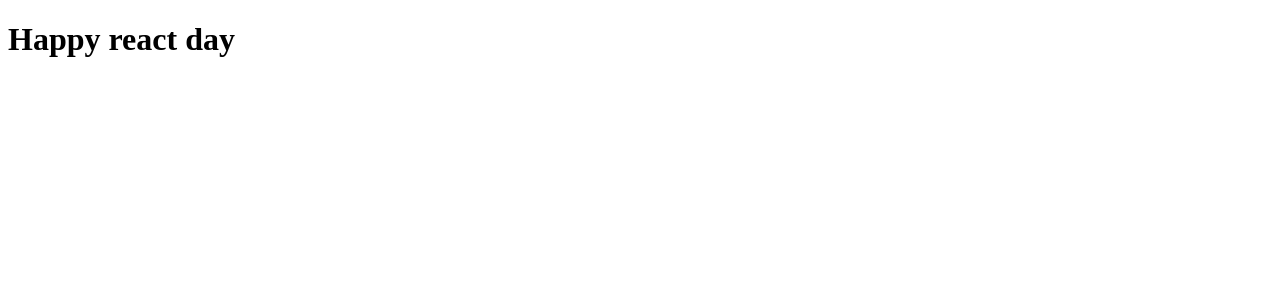
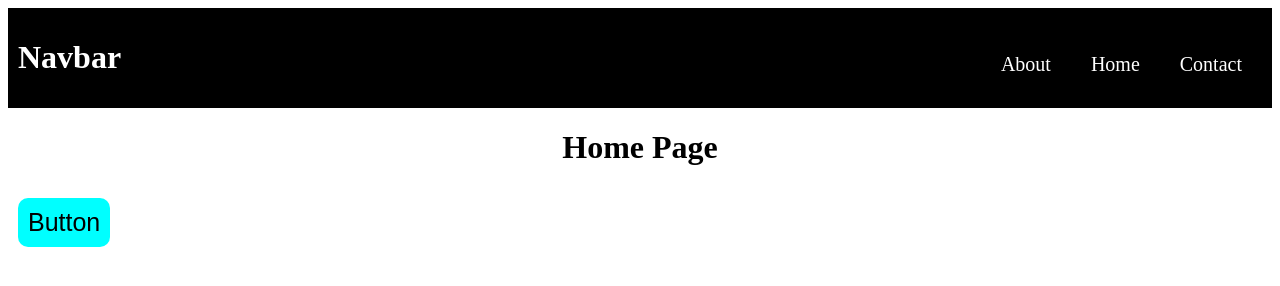
Before and after one commit to shwetapund/react-routing, a React app: page / in a window 1280 px wide. Built offline with nearby package versions, Linux system fonts and the light colour scheme.

Commit message:
react routing app

```diff
--- a/public/index.html
+++ b/public/index.html
@@ -2,12 +2,11 @@
 <html>
   <head>
     <meta name="viewport" content="width=device-width, initial-scale=1" />
-    <!-- <link rel="apple-touch-icon" href="%PUBLIC_URL%/logo192.png" /> -->
     <title>React App</title>
   </head>
   <body>
     <noscript>You need to enable JavaScript to run this app.</noscript>
-    <div id="root"></div>
+    <div id="root" style={bg-colr}></div>
 
   </body>
 </html>
--- a/src/components/Button/Button.css
+++ b/src/components/Button/Button.css
@@ -0,0 +1,8 @@
+.button{
+    background-color: aqua;
+    border: none;
+    border-radius: 10px;
+    font-size: 25px;
+    margin: 10px;
+    padding: 10px;
+}
--- a/src/components/Button/Button.js
+++ b/src/components/Button/Button.js
@@ -0,0 +1,10 @@
+import './Button.css';
+export default function Button() {
+    return(
+      <>
+        <div >
+            <button className="button">Button</button>
+        </div>
+      </>
+    )
+}
--- a/src/components/Navbar/Navbar.css
+++ b/src/components/Navbar/Navbar.css
@@ -0,0 +1,23 @@
+.Navbar{
+    background-color:black;
+    margin: 0;
+    color: white;
+    padding: 10px;
+
+}
+
+.tools1{
+    display: flex;
+   position: relative;
+   top:15px;
+   font-size: 20px;
+
+}
+.tools{
+    display: flex;
+    justify-content:space-between;
+
+}
+.space{
+    margin: 20px;
+}
--- a/src/components/Navbar/Navbar.js
+++ b/src/components/Navbar/Navbar.js
@@ -0,0 +1,17 @@
+
+
+import './Navbar.css';
+export default function Navbar() {
+    return(
+      <>
+        <div className="Navbar tools">
+            <h1 >Navbar</h1>
+            <div className='tools1'>
+              <a className='space'>About</a>
+              <a  className='space'>Home</a>
+              <a  className='space'>Contact</a>
+            </div>
+        </div>
+      </>
+    )
+}
--- a/src/index.js
+++ b/src/index.js
@@ -1,7 +1,36 @@
 import ReactDOM from 'react-dom/client';
-const root = ReactDOM.createRoot(document.getElementById('root'));
+import { Home } from './views/Home/Home';
+import { About } from './views/About/About';
+import { Contact } from './views/Contact/Contact';
+import Button from './components/Button/Button';
+import Navbar from './components/Navbar/Navbar';
+
+    function App() {
+      const path = window.location.pathname;
+
+    switch (path) {
+
+    case "/":
+    return <Home />;
+
+    case "/about":
+    return <About />;
+
+
+    case "/contact":
+    return <Contact />;
+
+    default:
+    return <h1>Page not found</h1>
+
+ }
+}
+
+const root = ReactDOM.createRoot(document.getElementById("root"));
 root.render(
   <>
-    <h1>Happy react day</h1>
+
+     {" "}
+    <App />{" "}
   </>
 );
--- a/src/views/About/About.css
+++ b/src/views/About/About.css
@@ -0,0 +1,3 @@
+.heading{
+    text-align: center;
+}
--- a/src/views/About/About.js
+++ b/src/views/About/About.js
@@ -0,0 +1,15 @@
+import './About.css';
+import './../../components/Button/Button';
+import Button from './../../components/Button/Button';
+import Navbar from '../../components/Navbar/Navbar';
+export function About() {
+    return(
+      <>
+        <Navbar/>
+        <div className="about">
+            <h1 className="heading">About Page</h1>
+        </div>
+        <Button />
+      </>
+    )
+}
--- a/src/views/Contact/Contact.css
+++ b/src/views/Contact/Contact.css
@@ -0,0 +1,4 @@
+
+.heading{
+    text-align: center;
+}
--- a/src/views/Contact/Contact.js
+++ b/src/views/Contact/Contact.js
@@ -0,0 +1,18 @@
+import './Contact.css';
+import Button from '../../components/Button/Button';
+import Navbar from '../../components/Navbar/Navbar';
+
+export function Contact() {
+    return (
+        <>
+
+                <Navbar />
+
+                    <h1 className='heading'>Contact Page</h1>
+
+
+                <Button />
+
+        </>
+    )
+}
--- a/src/views/Home/Home.js
+++ b/src/views/Home/Home.js
@@ -0,0 +1,14 @@
+import Button from '../../components/Button/Button';
+import Navbar from '../../components/Navbar/Navbar';
+import './Home.css';
+export function Home() {
+    return(
+      <>
+        <Navbar/>
+        <div className="about">
+            <h1 className="heading">Home Page</h1>
+        </div>
+        <Button/>
+      </>
+    )
+}
```
